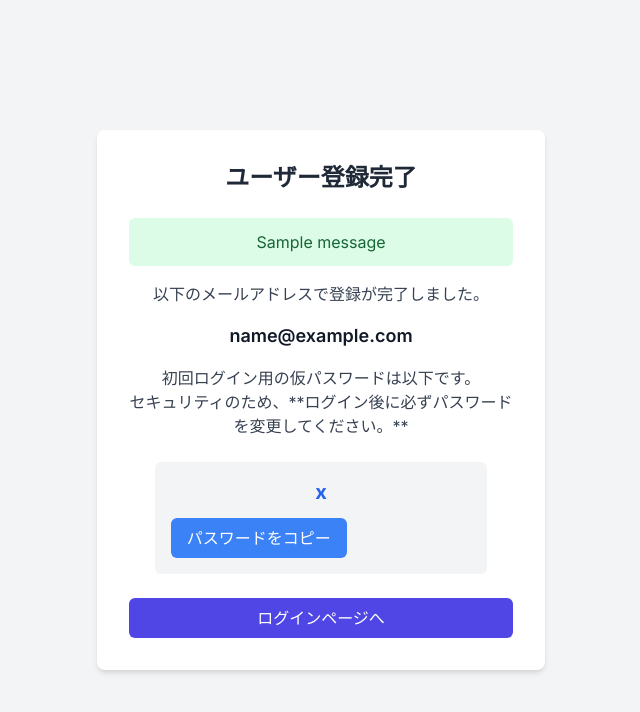
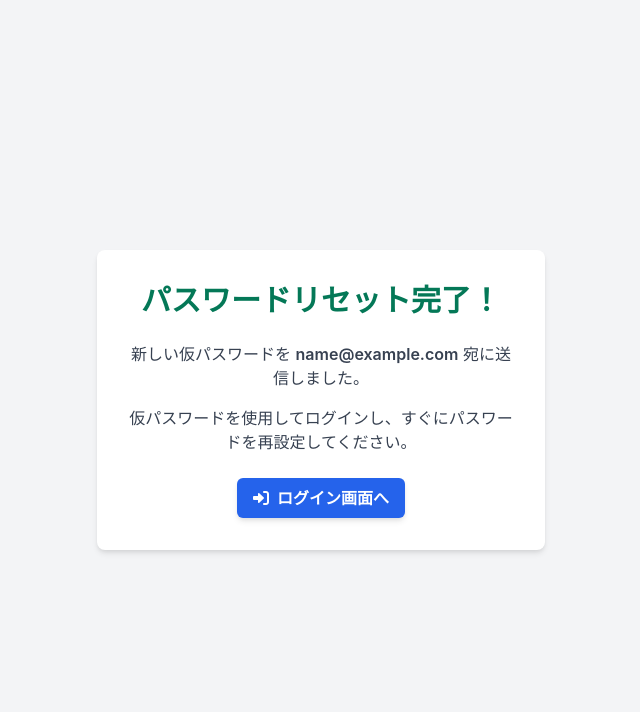
Before and after one commit to core-life/area_management_app, a Flask app: template templates/registration_success.html in a window 1280 px wide. Shown: the top 712 px of the page, without its empty margins (319-959 px from the left). Run offline with Flask 3, Linux system fonts and the light colour scheme; the template is opened without the code that fills it: most values are stand-ins (such as "Sample title", 1, 10 or a date in 2020); one stand-in notice (Sample message) is shown; parts of the project's set-up code (start-up, migrations or seed data) failed here and were passed over; some libraries are stand-ins or nearby versions.

Commit message:
Feature: Improve password reset process and hide temporary passwords from UI

```diff
--- a/app.py
+++ b/app.py
@@ -249,9 +249,9 @@ def register():
         try:
             db.session.add(new_user)
             db.session.commit()
-            app_logger.info(f"新規ユーザー {email} が登録されました。")
-            flash(f'ユーザー登録が完了しました。初回ログイン時にパスワードを変更してください。', 'success')
-            return render_template('registration_success.html', email=email, temporary_password=temporary_password)
+            app_logger.info(f"新規ユーザー {email} が登録されました。仮パスワード: {temporary_password} (非表示)") # Log the password, but don't show to user
+            flash(f'ユーザー登録が完了しました。仮パスワードを <span class="font-semibold">{email}</span> 宛に送信しました。初回ログイン時にパスワードを変更してください。', 'success')
+            return render_template('registration_success.html', email=email) # Removed temporary_password
         except IntegrityError:
             db.session.rollback()
             flash('このメールアドレスは既に登録されています。', 'danger')
@@ -327,9 +327,9 @@ def forgot_password():
                 user.set_password(temporary_password)
                 user.is_first_login = True
                 db.session.commit()
-                app_logger.info(f"ユーザー {email} の仮パスワードが発行されました。")
-                flash('パスワードリセットリクエストを受け付けました。', 'success')
-                return render_template('forgot_password_success.html', email=email, temporary_password=temporary_password)
+                app_logger.info(f"ユーザー {email} の仮パスワードが発行されました: {temporary_password} (非表示)") # Log the password, but don't show to user
+                flash('パスワードリセットリクエストを受け付けました。新しい仮パスワードを <span class="font-semibold">{email}</span> 宛に送信しました。', 'success')
+                return render_template('forgot_password_success.html', email=email) # Removed temporary_password
             except Exception as e:
                 db.session.rollback()
                 flash('パスワードリセット中にエラーが発生しました。', 'danger')
@@ -608,8 +608,8 @@ def edit_user(user_id):
                 temporary_password = ''.join(secrets.choice(string.ascii_letters + string.digits) for i in range(8))
                 user.set_password(temporary_password)
                 user.is_first_login = True
-                flash(f'ユーザー情報を更新し、パスワードをリセットしました。新しい仮パスワード: {temporary_password} (初回ログイン時に変更が必要です)', 'success')
-                app_logger.info(f"ユーザー {user.email} のパスワードが管理者によってリセットされました。")
+                flash(f'ユーザー情報を更新し、パスワードをリセットしました。ユーザーには仮パスワードがメールで送信され、初回ログイン時に変更が必要です。', 'success')
+                app_logger.info(f"ユーザー {user.email} のパスワードが管理者によってリセットされました。新しい仮パスワード: {temporary_password} (非表示)") # Log the password, but don't show to user
             else:
                 flash('ユーザー情報が更新されました。', 'success')
                 app_logger.info(f"ユーザー {user.email} の情報が管理者によって更新されました。")
--- a/templates/registration_success.html
+++ b/templates/registration_success.html
@@ -3,71 +3,27 @@
 <head>
     <meta charset="UTF-8">
     <meta name="viewport" content="width=device-width, initial-scale=1.0">
-    <title>登録完了</title>
-    <script src="https://cdn.tailwindcss.com"></script>
-    <link href="https://fonts.googleapis.com/css2?family=Inter:wght@400;500;600;700&display=swap" rel="stylesheet">
+    <title>パスワードリセット完了 - エリア管理アプリ</title>
+    <link href="https://cdn.jsdelivr.net/npm/tailwindcss@2.2.19/dist/tailwind.min.css" rel="stylesheet">
+    <link href="https://cdnjs.cloudflare.com/ajax/libs/font-awesome/6.0.0-beta3/css/all.min.css" rel="stylesheet">
     <style>
         body {
             font-family: 'Inter', sans-serif;
-            background-color: #f3f4f6;
         }
     </style>
 </head>
-<body class="flex items-center justify-center min-h-screen">
-    <div class="bg-white p-8 rounded-lg shadow-md w-full max-w-md text-center">
-        <h1 class="text-2xl font-bold mb-6 text-gray-800">ユーザー登録完了</h1>
-
-        {% with messages = get_flashed_messages(with_categories=true) %}
-            {% if messages %}
-                {% for category, message in messages %}
-                    <div class="p-3 mb-4 rounded-md
-                                {% if category == 'success' %}bg-green-100 text-green-800{% endif %}
-                                {% if category == 'danger' %}bg-red-100 text-red-800{% endif %}
-                                {% if category == 'warning' %}bg-yellow-100 text-yellow-800{% endif %}
-                                {% if category == 'info' %}bg-blue-100 text-blue-800{% endif %}">
-                        {{ message }}
-                    </div>
-                {% endfor %}
-            {% endif %}
-        {% endwith %}
-
-        <p class="mb-4 text-gray-700">以下のメールアドレスで登録が完了しました。</p>
-        <p class="font-semibold text-lg text-gray-900 mb-4">{{ email }}</p>
-
-        <p class="mb-6 text-gray-700">
-            初回ログイン用の仮パスワードは以下です。<br>
-            セキュリティのため、**ログイン後に必ずパスワードを変更してください。**
+<body class="bg-gray-100 min-h-screen flex items-center justify-center">
+    <div class="w-full max-w-md bg-white p-8 rounded-lg shadow-md text-center">
+        <h2 class="text-3xl font-bold text-green-700 mb-6">パスワードリセット完了！</h2>
+        <p class="text-gray-700 mb-4">
+            新しい仮パスワードを <span class="font-semibold">{{ email }}</span> 宛に送信しました。
         </p>
-        <div class="bg-gray-100 p-4 rounded-md mb-6 inline-block">
-            <p class="text-xl font-bold text-blue-600">{{ temporary_password }}</p>
-            <button onclick="copyToClipboard('{{ temporary_password }}')"
-                    class="mt-3 px-4 py-2 bg-blue-500 text-white rounded-md hover:bg-blue-600 transition-colors duration-200 focus:outline-none focus:ring-2 focus:ring-blue-500 focus:ring-opacity-50">
-                パスワードをコピー
-            </button>
-            <span id="copyMessage" class="ml-2 text-sm text-green-600 opacity-0 transition-opacity duration-300">コピーしました！</span>
-        </div>
-
-        <a href="{{ url_for('login') }}"
-           class="block w-full bg-indigo-600 text-white py-2 px-4 rounded-md hover:bg-indigo-700 transition-colors duration-200">
-            ログインページへ
+        <p class="text-gray-700 mb-6">
+            仮パスワードを使用してログインし、すぐにパスワードを再設定してください。
+        </p>
+        <a href="{{ url_for('login') }}" class="inline-block bg-blue-600 hover:bg-blue-700 text-white font-bold py-2 px-4 rounded-md shadow-md transition duration-300 transform hover:scale-105">
+            <i class="fas fa-sign-in-alt mr-2"></i>ログイン画面へ
         </a>
     </div>
-
-    <script>
-        function copyToClipboard(text) {
-            const textarea = document.createElement('textarea');
-            textarea.value = text;
-            document.body.appendChild(textarea);
-            textarea.select();
-            document.execCommand('copy');
-            document.body.removeChild(textarea);
-
-            const copyMessage = document.getElementById('copyMessage');
-            copyMessage.style.opacity = '1';
-            setTimeout(() => {
-                copyMessage.style.opacity = '0';
-            }, 2000); // 2秒後にメッセージを非表示
-        }
-    </script>
 </body>
 </html>
```
